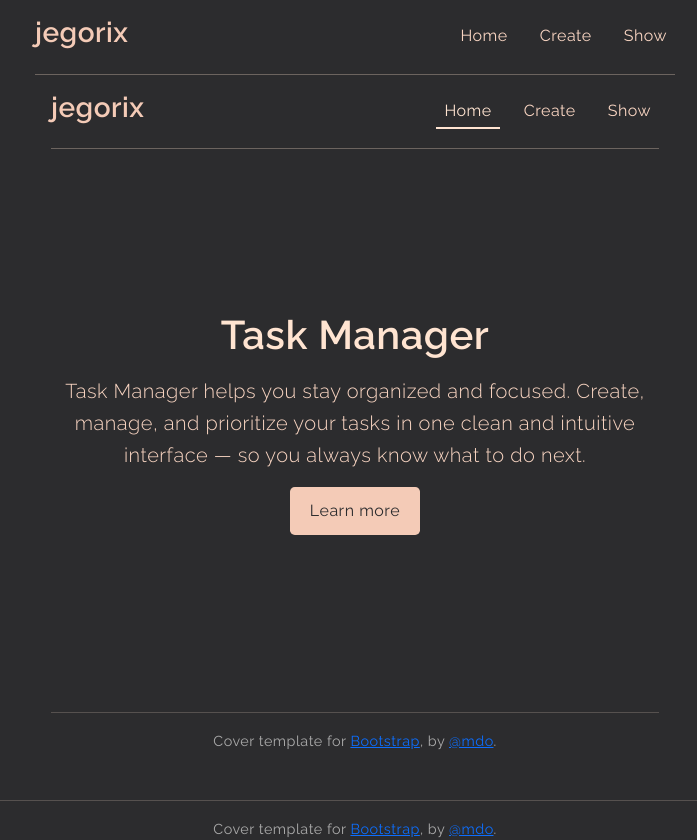
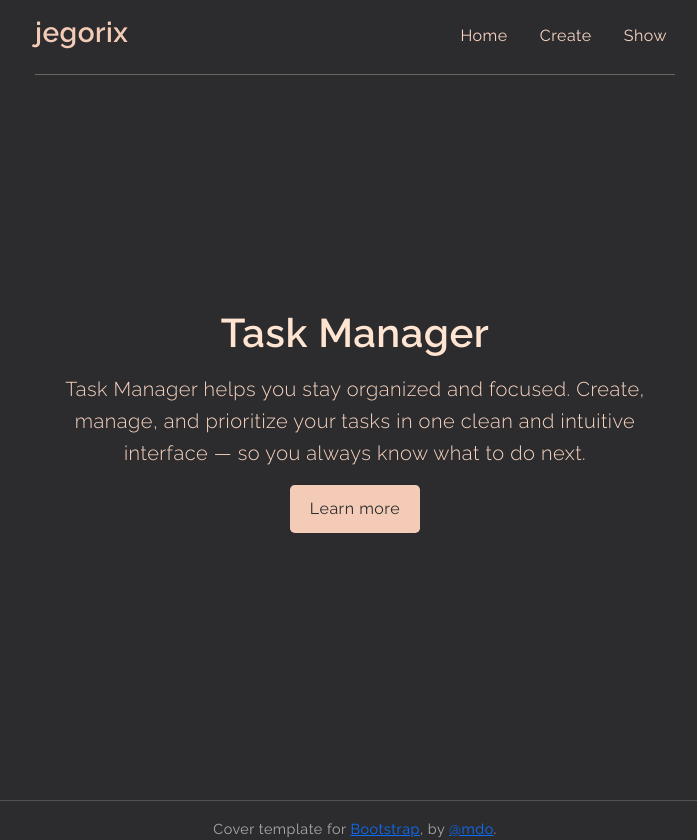
Before and after one commit to jegorix/testapps, a Django app: template test_app2/app2/menu/templates/menu/home.html in a window 1280 px wide. Shown: the whole page, without its empty margins (285-982 px from the left). Run offline with Django 5.2, Linux system fonts and the light colour scheme; the template is opened without the code that fills it, so the values that code supplies are empty; parts of the project's set-up code (start-up, migrations or seed data) failed here and were passed over; some libraries are stand-ins or nearby versions.

Commit message:
home page become more abstract

```diff
--- a/test_app2/app2/menu/templates/menu/home.html
+++ b/test_app2/app2/menu/templates/menu/home.html
@@ -1,18 +1,15 @@
 {% extends 'menu/base.html' %}
 
+
+{% block title %}
+Home
+{% endblock %}
+
+
+
+
+
 {% block content %}
-
-<div class="cover-container d-flex h-100 p-3 mx-auto flex-column">
-      <header class="masthead mb-auto">
-        <div class="inner">
-          <h3 class="masthead-brand">jegorix</h3>
-          <nav class="nav nav-masthead justify-content-center">
-            <a class="nav-link active" href="#">Home</a>
-            <a class="nav-link" href="#">Create</a>
-            <a class="nav-link" href="#">Show</a>
-          </nav>
-        </div>
-      </header>
 
       <main role="main" class="inner cover">
         <h1 class="cover-heading">Task Manager</h1>
@@ -26,12 +23,5 @@
         </p>
       </main>
 
-      <footer class="mastfoot mt-auto">
-        <div class="inner">
-          <p>Cover template for <a href="https://getbootstrap.com/">Bootstrap</a>, by <a href="https://twitter.com/mdo">@mdo</a>.</p>
-        </div>
-      </footer>
-    </div>
-
 
 {% endblock %}
```
